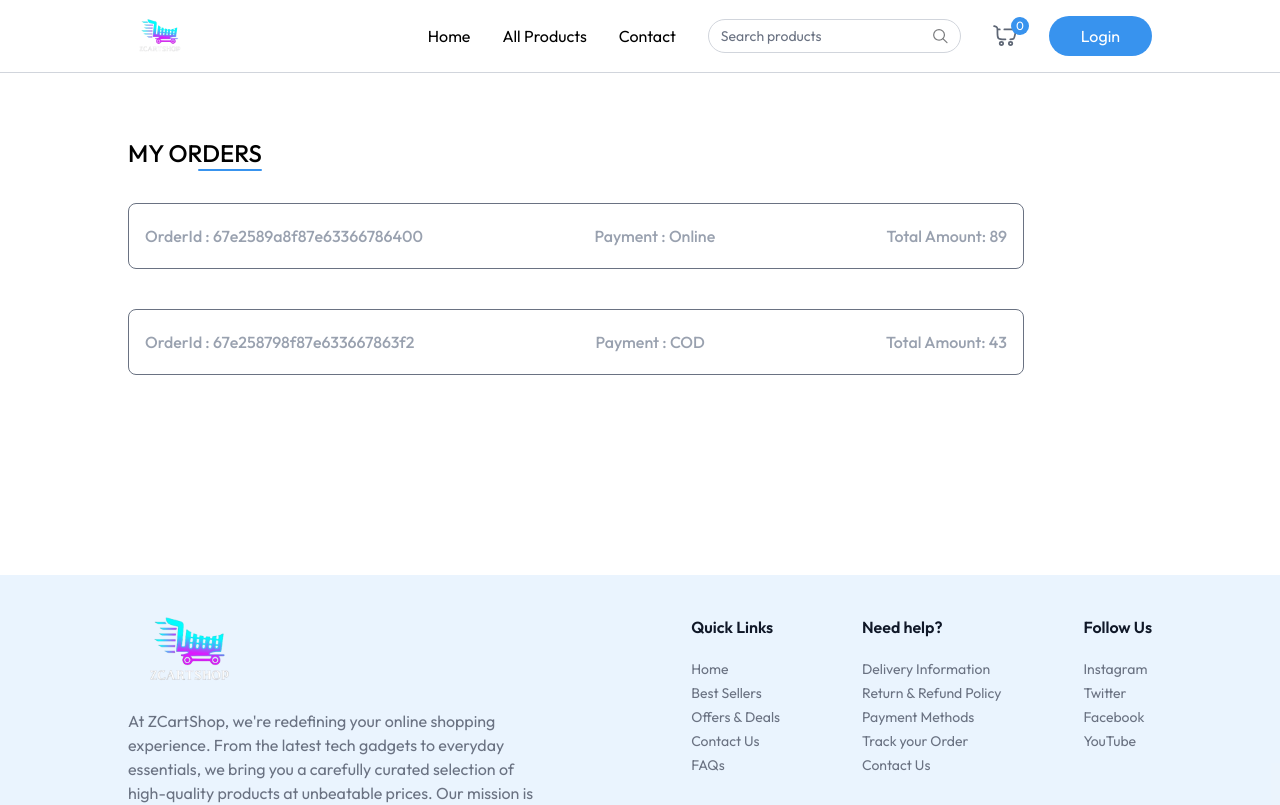
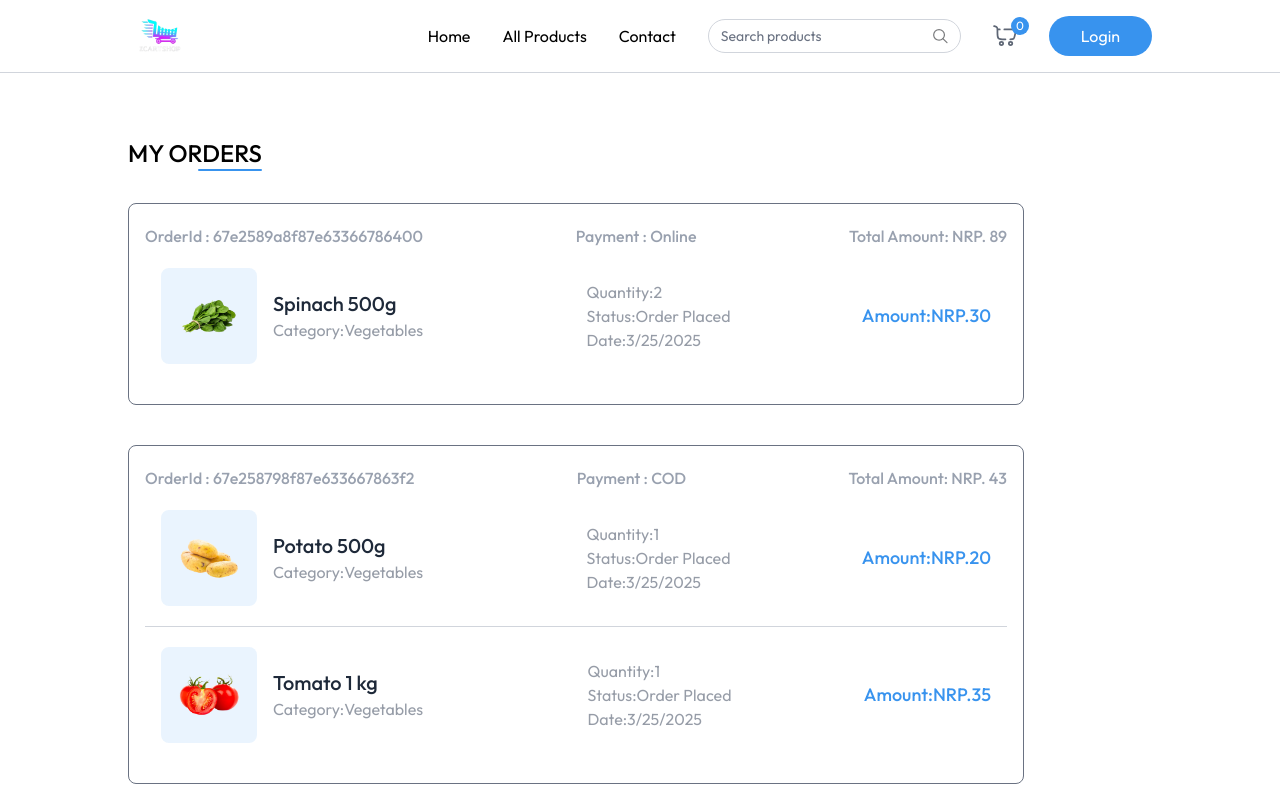
Before and after one commit to DhirajSahani/zcartshop, a React (Vite) app: page /my-orders in a window 1280 px wide. Shown: the top 805 px of the page. Built offline with nearby package versions, Linux system fonts and the light colour scheme.

Commit message:
my-orders-list

```diff
--- a/src/context/AppContext.jsx
+++ b/src/context/AppContext.jsx
@@ -7,7 +7,7 @@
 export const AppContext = createContext();
 export const AppContextProvider = ({ children }) => {
 
-  const currency = import.meta.VITE_CURRENCY;
+  const currency = import.meta.env.VITE_CURRENCY;
   const navigate = useNavigate()
   const [user, setUser] = useState(null)
   const [isSeller, setIsSeller] = useState(false)
--- a/src/pages/MyOrders.jsx
+++ b/src/pages/MyOrders.jsx
@@ -5,15 +5,15 @@
 
 
 const Myorders = () => {
-    const[myOrders,setMyOrders] = useState([])
-    const {currency} = useAppContext()
-    const fetchMyOrders = async ()=>{
+  const [myOrders, setMyOrders] = useState([])
+  const { currency } = useAppContext()
+  const fetchMyOrders = async () => {
     setMyOrders(dummyOrders)
   }
 
-    useEffect(()=>{
+  useEffect(() => {
     fetchMyOrders()
-    },[])
+  }, [])
 
 
   return (
@@ -22,13 +22,39 @@
         <p className='text-2xl font-medium uppercase'>My Orders</p>
         <div className='w-16 h-0.5 bg-primary rounded-full'></div>
       </div>
-          {myOrders.map((order,index)=>(
-      <div key= {index} className='border border-gray-500 rounded-lg mb-10 p-4 py-5 max-w-4xl'>
+      {myOrders.map((order, index) => (
+        <div key={index} className='border border-gray-500 rounded-lg mb-10 p-4 py-5 max-w-4xl'>
           <p className='flex justify-between md:items-center text-gray-400 md:font-medium max-md:flex-col'>
             <span> OrderId :    {order._id}</span>
             <span>Payment :     {order.paymentType}</span>
             <span>Total Amount:    {currency} {order.amount}</span>
           </p>
+
+          {order.items.map((item, index) => (
+            <div key={index} className={`relative bg-white text-gray-500/70 ${order.items.length !== index+ 1 && "border-b"} border-gray-300 flex flex-col md:flex-row md:items-center justify-between p-4 py-5 md:gap-16 w-full max-w-4xl`}>
+              <div className='flex items-center mb-4 md:mb-0'>
+                <div className='bg-primary/10 p-4 rounded-lg'>
+                  <img src={item.product.image[0]} alt='' className='w-16 h-16' />
+                </div>
+                <div className='ml-4'>
+                  <h2 className='text-xl font-medium text-gray-800'>{item.product.name}</h2>
+                  <p>Category:{item.product.category}</p>
+                </div>
+              </div>
+
+             <div className='flex flex-col justify-center md:ml-8 mb-4 md:mb-0'>
+              <p>Quantity:{item.quantity || "1"}</p>
+              <p>Status:{order.status}</p>
+              <p>Date:{new Date(order.createdAt).toLocaleDateString()}</p>
+             </div>
+
+             <p className='text-primary text-lg font-medium'>
+              Amount:{currency}{item.product.offerPrice * item.quantity}
+             </p>
+            </div>
+
+
+          ))}
         </div>
       ))}
 
```
Also changed, not shown: 1 other file (tests, documents, lock files or other folders). Lines whose indentation alone changed are shown as unchanged.
